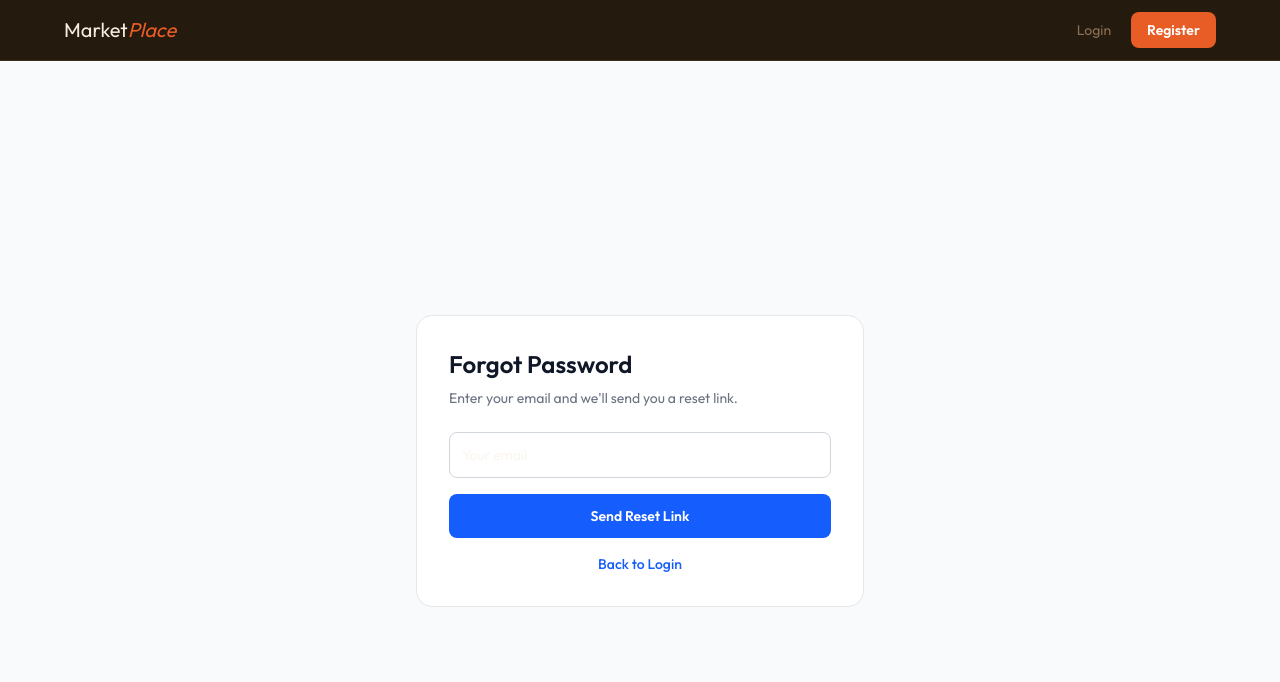
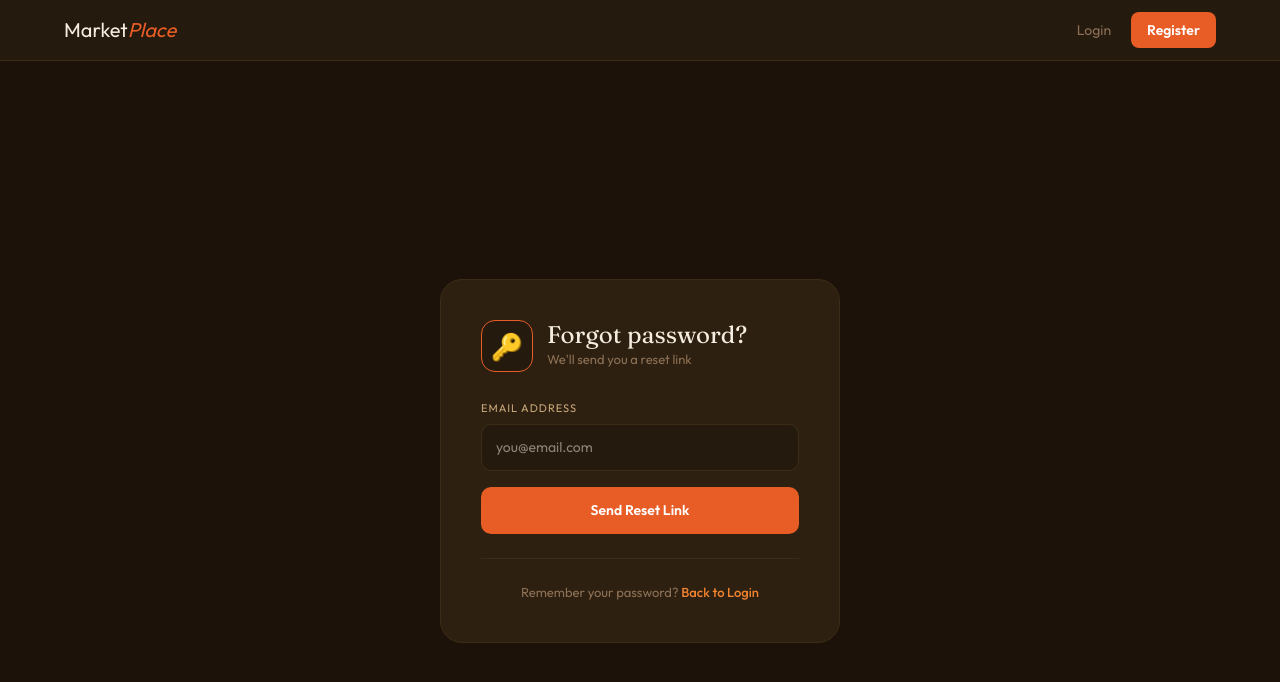
Before and after one commit to RaseltheHansel/marketPlace, a React (Vite) app in the folder client/react/: page /forgot-password in a window 1280 px wide. Shown: the top 682 px of the page. Built offline with nearby package versions, Linux system fonts and the light colour scheme.

Commit message:
done changing the ui of forgotpassword pages

```diff
--- a/client/react/src/pages/ForgotPassword.tsx
+++ b/client/react/src/pages/ForgotPassword.tsx
@@ -5,8 +5,8 @@ import { useMutation } from '@tanstack/react-query';
 import api from '../api/axios';
 
 export default function ForgotPassword() {
-  const [email,   setEmail]   = useState('');
-  const [sent,    setSent]    = useState(false);
+  const [email, setEmail] = useState('');
+  const [sent,  setSent]  = useState(false);
 
   const mutation = useMutation({
     mutationFn: async () => {
@@ -16,42 +16,71 @@ export default function ForgotPassword() {
     onError:   () => alert('Something went wrong. Try again.'),
   });
 
-  const inp = 'w-full border border-gray-300 p-3 rounded-lg outline-none focus:border-blue-500 text-sm';
-
   if (sent) return (
-    <div className='min-h-screen bg-gray-50 flex items-center justify-center px-4'>
-      <div className='bg-white rounded-2xl border border-gray-200 p-8 w-full max-w-md text-center'>
-        <div className='text-5xl mb-4'>📬</div>
-        <h1 className='text-2xl font-bold text-gray-900 mb-2'>Check your email</h1>
-        <p className='text-sm text-gray-500 mb-6'>
-          If <strong>{email}</strong> has an account, a reset link has been sent.
+    <div style={{ background: '#1c1209', minHeight: '100vh', display: 'flex', alignItems: 'center', justifyContent: 'center', padding: '24px' }}>
+      <div style={{ background: '#2e2010', border: '1px solid #3d2d18', borderRadius: '22px', padding: '40px', width: '100%', maxWidth: '400px', textAlign: 'center' }}>
+        <div style={{ width: '72px', height: '72px', background: '#251a0e', border: '1px solid #4caf50', borderRadius: '20px', display: 'flex', alignItems: 'center', justifyContent: 'center', fontSize: '36px', margin: '0 auto 20px' }}>
+          📬
+        </div>
+        <h1 style={{ fontFamily: 'Fraunces, serif', fontSize: '26px', color: '#f5ede0', marginBottom: '10px' }}>
+          Email sent!
+        </h1>
+        <p style={{ fontSize: '13px', color: '#8c7055', lineHeight: 1.7, marginBottom: '28px' }}>
+          If <span style={{ color: '#f0832f' }}>{email}</span> has an account,
+          a reset link has been sent. Check your inbox and spam folder.
         </p>
-        <Link to='/login' className='text-blue-600 hover:underline text-sm font-medium'>
-          Back to Login
+        <div style={{ height: '1px', background: '#3d2d18', marginBottom: '24px' }} />
+        <Link to='/login'
+          style={{ color: '#f0832f', fontSize: '14px', fontWeight: 500, textDecoration: 'none' }}>
+          ← Back to Login
         </Link>
       </div>
     </div>
   );
 
   return (
-    <div className='min-h-screen bg-gray-50 flex items-center justify-center px-4'>
-      <div className='bg-white rounded-2xl border border-gray-200 p-8 w-full max-w-md'>
-        <h1 className='text-2xl font-bold text-gray-900 mb-2'>Forgot Password</h1>
-        <p className='text-sm text-gray-500 mb-6'>
-          Enter your email and we'll send you a reset link.
-        </p>
+    <div style={{ background: '#1c1209', minHeight: '100vh', display: 'flex', alignItems: 'center', justifyContent: 'center', padding: '24px' }}>
+      <div style={{ background: '#2e2010', border: '1px solid #3d2d18', borderRadius: '22px', padding: '40px', width: '100%', maxWidth: '400px' }}>
+
+        {/* Icon + Title */}
+        <div style={{ display: 'flex', alignItems: 'center', gap: '14px', marginBottom: '28px' }}>
+          <div style={{ width: '52px', height: '52px', background: '#251a0e', border: '1px solid #e85d26', borderRadius: '14px', display: 'flex', alignItems: 'center', justifyContent: 'center', fontSize: '26px' }}>
+            🔑
+          </div>
+          <div>
+            <h1 style={{ fontFamily: 'Fraunces, serif', fontSize: '24px', color: '#f5ede0', lineHeight: 1.1 }}>
+              Forgot password?
+            </h1>
+            <p style={{ fontSize: '13px', color: '#8c7055', marginTop: '2px' }}>
+              We'll send you a reset link
+            </p>
+          </div>
+        </div>
+
         <form onSubmit={(e: FormEvent) => { e.preventDefault(); mutation.mutate(); }}
-          className='space-y-4'>
-          <input type='email' placeholder='Your email' value={email}
-            onChange={e => setEmail(e.target.value)} required className={inp} />
+          style={{ display: 'flex', flexDirection: 'column', gap: '16px' }}>
+          <div>
+            <label style={{ fontSize: '11px', color: '#c9a87a', display: 'block', marginBottom: '7px', letterSpacing: '1px', textTransform: 'uppercase' as const }}>
+              Email address
+            </label>
+            <input type='email' placeholder='you@email.com' value={email}
+              onChange={e => setEmail(e.target.value)} required
+              style={{ width: '100%', background: '#251a0e', border: '1px solid #3d2d18', color: '#f5ede0', padding: '12px 14px', borderRadius: '10px', fontSize: '14px', fontFamily: 'Outfit, sans-serif', outline: 'none' }}
+              onFocus={e => (e.target as HTMLInputElement).style.borderColor = '#e85d26'}
+              onBlur={e => (e.target as HTMLInputElement).style.borderColor = '#3d2d18'} />
+          </div>
+
           <button type='submit' disabled={mutation.isPending}
-            className='w-full bg-blue-600 hover:bg-blue-700 disabled:opacity-50
-              text-white py-3 rounded-lg font-bold text-sm'>
+            style={{ background: mutation.isPending ? '#7a3010' : '#e85d26', color: '#fff', border: 'none', padding: '13px', borderRadius: '10px', fontSize: '14px', fontWeight: 600, cursor: mutation.isPending ? 'not-allowed' : 'pointer', fontFamily: 'Outfit, sans-serif', transition: 'background 0.2s' }}>
             {mutation.isPending ? 'Sending...' : 'Send Reset Link'}
           </button>
         </form>
-        <p className='text-sm text-center text-gray-500 mt-4'>
-          <Link to='/login' className='text-blue-600 hover:underline font-medium'>
+
+        <div style={{ height: '1px', background: '#3d2d18', margin: '24px 0' }} />
+
+        <p style={{ textAlign: 'center', fontSize: '13px', color: '#8c7055' }}>
+          Remember your password?{' '}
+          <Link to='/login' style={{ color: '#f0832f', fontWeight: 500, textDecoration: 'none' }}>
             Back to Login
           </Link>
         </p>
```
